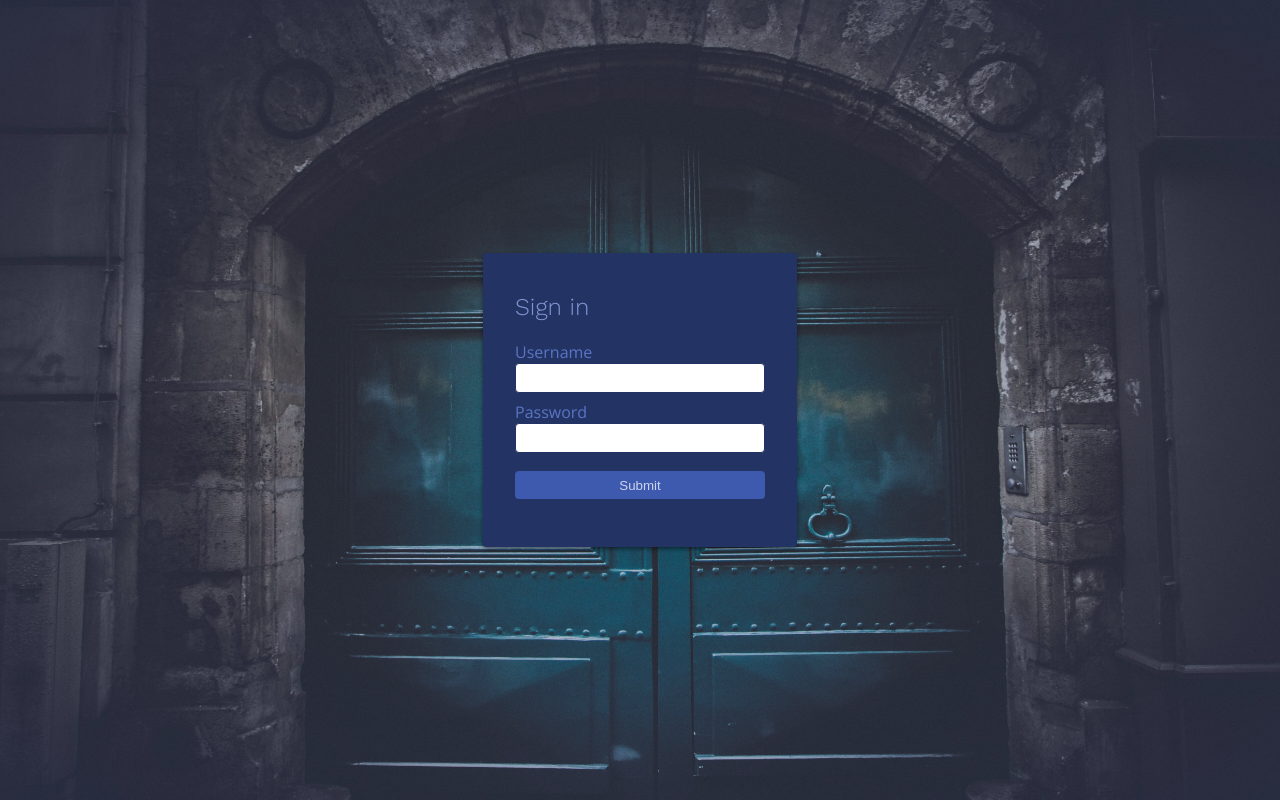
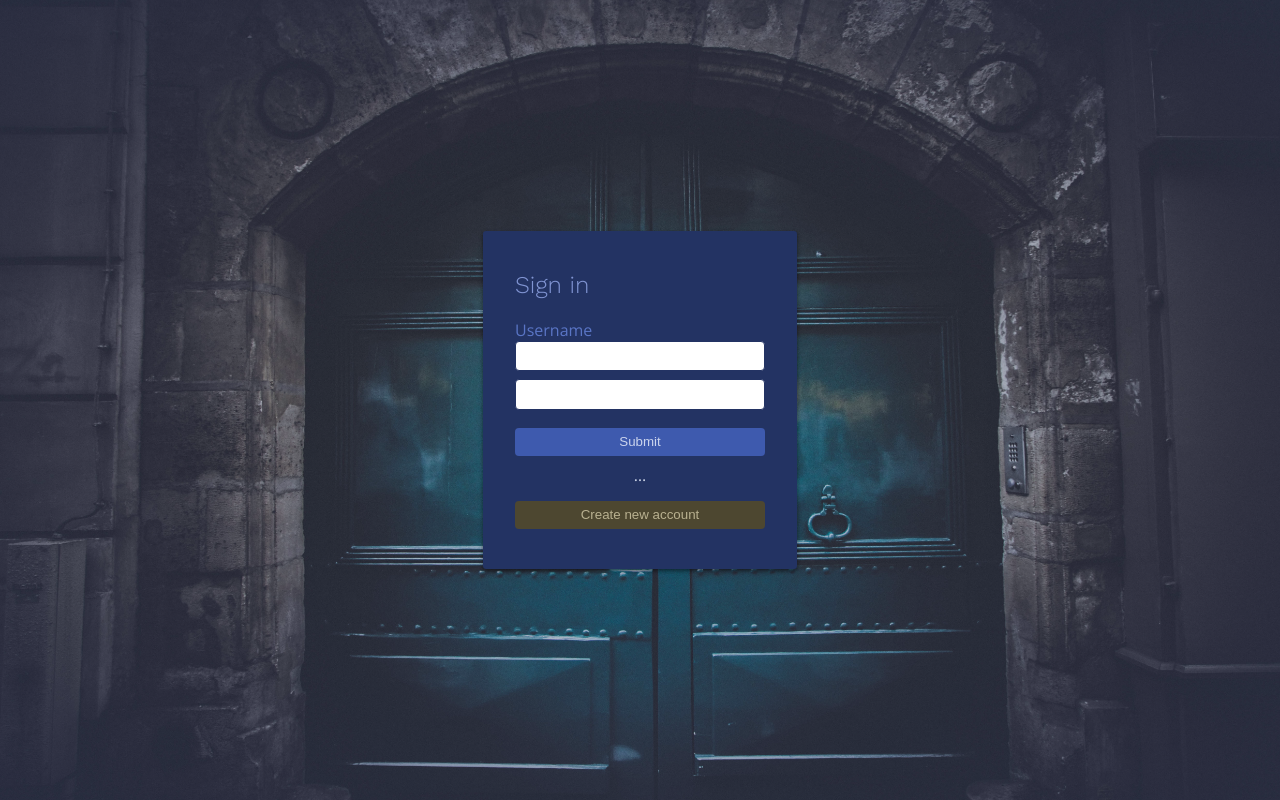
Before and after one commit to Typecraft/typecraft-login, a Django app: page /login in a window 1280 px wide. Run offline with Django 3.2, Linux system fonts and the light colour scheme; some libraries are stand-ins or nearby versions.

Commit message:
Improve login view

```diff
--- a/users/static/typecraft.css
+++ b/users/static/typecraft.css
@@ -289,6 +289,43 @@
 
 .bg-black-3 {
   background-color: #282828; }
+
+/* Coolors Exported Palette - coolors.co/48639c-4c4c9d-712f79-976391-f7996e */
+/* Valex */
+/* Login */
+button, .btn {
+  display: inline-block;
+  outline: none;
+  padding: 0.5em 1em;
+  border-radius: 4px;
+  cursor: pointer;
+  border: none;
+  -webkit-user-select: none;
+     -moz-user-select: none;
+      -ms-user-select: none;
+          user-select: none;
+  text-align: center; }
+  button:active, .btn:active {
+    -webkit-transform: scale(1.02, 1.02);
+            transform: scale(1.02, 1.02); }
+  button.btn-no-active:active, .btn.btn-no-active:active {
+    -webkit-transform: none !important;
+            transform: none !important; }
+  button.btn-default, .btn.btn-default {
+    background-color: #a0a0a0;
+    color: #e0e0e0; }
+  button.btn-small, .btn.btn-small {
+    min-width: 100px;
+    font-size: 12px; }
+  button.btn-medium, .btn.btn-medium {
+    min-width: 150px;
+    font-size: 16px; }
+  button.btn-large, .btn.btn-large {
+    min-width: 225px;
+    font-size: 18px; }
+  button.block, button.btn-block, .btn.block, .btn.btn-block {
+    display: block;
+    width: 100%; }
 
 /* Coolors Exported Palette - coolors.co/48639c-4c4c9d-712f79-976391-f7996e */
 /* Valex */
@@ -307,6 +344,11 @@
   color: white;
   background-color: gray; }
 
+.resetlink {
+  text-decoration: inherit !important;
+  color: inherit !important;
+  cursor: inherit !important; }
+
 .m-1 {
   margin: 1px; }
 
--- a/users/templates/users/base.html
+++ b/users/templates/users/base.html
@@ -3,7 +3,7 @@
 <html lang="en">
 <head>
     <meta charset="UTF-8">
-    <title>Title</title>
+    <title>Login Typecraft</title>
     <link rel="stylesheet" href="{% static 'base.css' %}">
     <link rel="stylesheet" href="https://materialdesignicons.com/cdn/2.0.46/css/materialdesignicons.min.css">
     {% block head %}
--- a/users/templates/users/login.html
+++ b/users/templates/users/login.html
@@ -10,15 +10,15 @@
         <div class="login__inner bg-login-deep-blue">
             <h2 class="light mb-20 login-deep-blue-highlight">Sign in</h2>
             <form action="/login" class="login-form-control form-colors-inverse" method="POST">
-                <div class="form-group mb-10">
+                <div class="form-group">
                     <label for="username">
                         Username
                     </label>
                     <div class="form-icon"><i class="mdi mdi-account"></i></div>
                     <input name="username" type="text" id="username">
                 </div>
-                <div class="form-group mb-40">
-                    <label for="password">
+                <div class="form-group">
+                    <label for="password"
                         Password
                     </label>
                     <div class="form-icon"><i class="mdi mdi-lock"></i></div>
@@ -28,6 +28,10 @@
                     <button class="submit block mt-10" type="submit">Submit</button>
                 </div>
             </form>
+            <div style="text-align: center" class="valex-highlight-blue">…</divs>
+            <button class="mt-15 btn btn-block bg-login-brown login-brown-highlight" style="width: 100%">
+                <a class="resetlink" href="/signup/">Create new account</a>
+            </button>
         </div>
     </div>
 {% endblock %}
--- a/users/urls.py
+++ b/users/urls.py
@@ -5,5 +5,6 @@
 urlpatterns = [
     url(r'login', views.login_user),
     url(r'logout', views.logout_user),
+    url(r'signup', views.signup_user),
     url(r'^$', views.index),
 ]
--- a/users/views.py
+++ b/users/views.py
@@ -60,3 +60,24 @@
 
     logout(request)
     return response
+
+
+@csrf_exempt
+def signup_user(request):
+    """
+    Logs out a user.
+
+    :param request:
+    :type request: Request
+    :return:
+    """
+    if request.method == 'GET':
+        return render(request, template_name='users/login.html')
+
+    if 'next' in request.GET or not request.is_ajax():
+        response = redirect(request.GET.get('next', '/'))
+    else:
+        response = redirect(reverse(login_user))
+
+    logout(request)
+    return response
```
